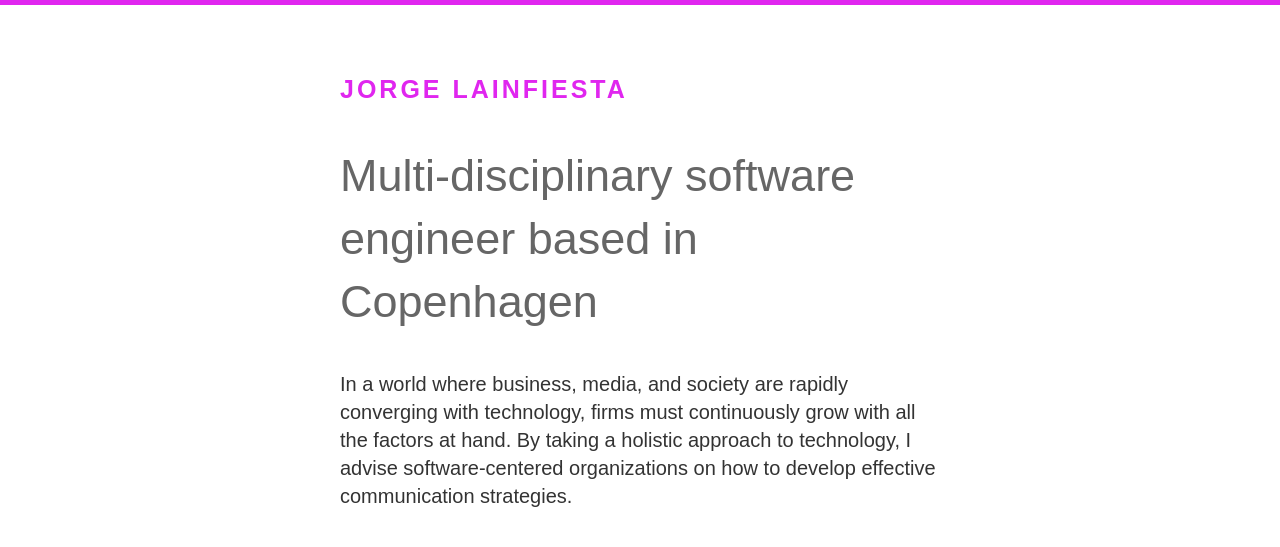
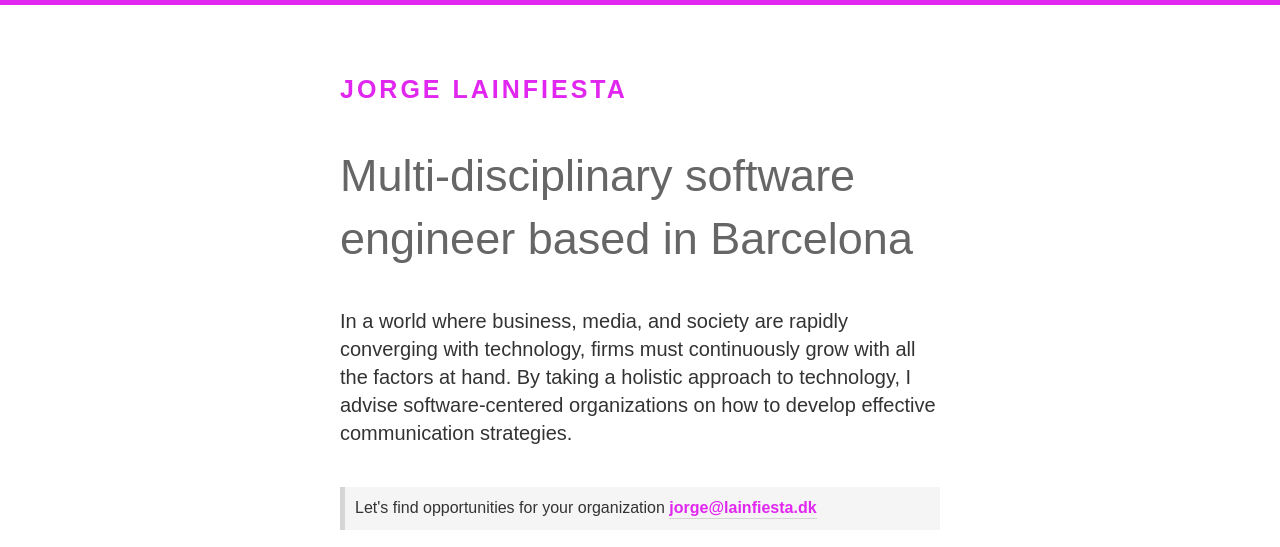
Before and after one commit to jorgelainfiesta/lainfiestadk, a plain HTML site: page index.html in a window 1280 px wide. Shown: the top 547 px of the page. Drawn offline with Linux system fonts and the light colour scheme; a web font is replaced by a local one.

Commit message:
Update location

```diff
--- a/index.html
+++ b/index.html
@@ -31,7 +31,7 @@
     </h1>
 
     <h2>
-      Multi-disciplinary software engineer based in Copenhagen
+      Multi-disciplinary software engineer based in Barcelona
     </h2>
     <p>
       In a world where business, media, and society are rapidly converging with technology, firms must continuously grow with all the factors at hand.
```
